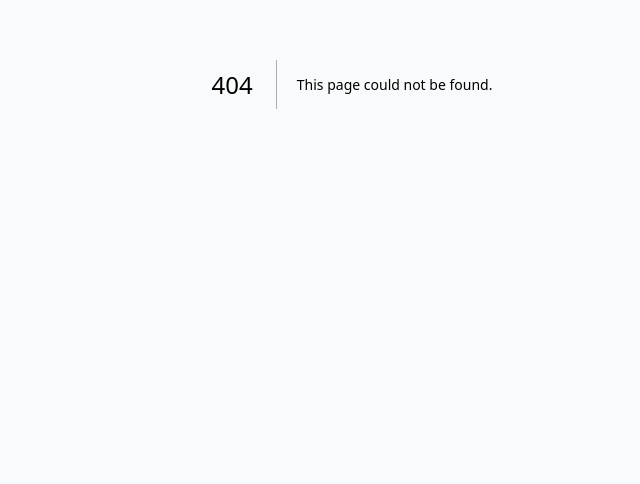
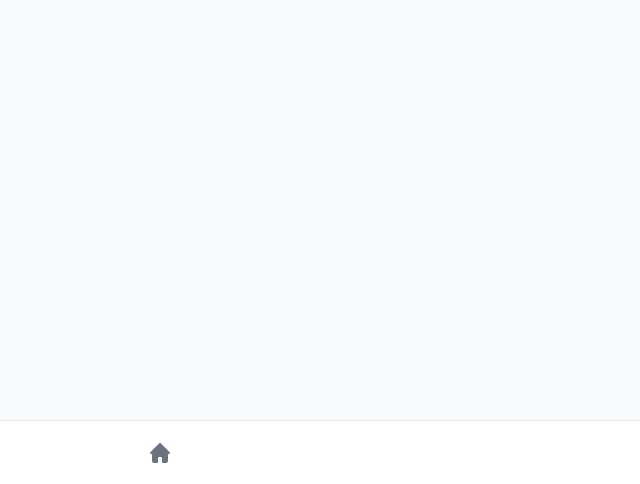
Before and after one commit to malthart/supertinyspace, a Next.js app: page /programming/menudrawer/menudrawer in a window 1280 px wide. Before the commit this address had no page. Shown: the part 316-800 px from the top of the page, without its empty margins (288-928 px from the left). Built offline with nearby package versions, Linux system fonts and the light colour scheme.

Commit message:
programming

```diff
--- a/package.json
+++ b/package.json
@@ -27,6 +27,6 @@
     "react-parallax-tilt": "^1.7.164",
     "tailwindcss": "3.3.2",
     "typescript": "5.1.3",
-    "vaul": "^0.1.1"
+    "vaul": "^0.1.2"
   }
 }
--- a/pages/programming/layering.tsx
+++ b/pages/programming/layering/layering.tsx
@@ -1,11 +1,11 @@
 import { Inter } from 'next/font/google'
-import Layering from '@/components/layering'
 import { motion, AnimatePresence } from 'framer-motion';
-import Bottomnav from '@/components/bottomnav';
+import Bottomnav from '@/pages/programming/layering/bottomnav';
+import Layers from '@/pages/programming/layering/layers';
 
 const inter = Inter({ subsets: ['latin'] })
 
-export default function Home() {
+export default function Layering() {
     return (
         <AnimatePresence>
             <motion.div
@@ -15,7 +15,7 @@ export default function Home() {
             >
                 <main className="min-h-screen scroll-smooth">
                     <Bottomnav />
-                    <Layering />
+                    <Layers />
                 </main >
             </motion.div>
         </AnimatePresence>
--- a/components/layering.tsx
+++ b/pages/programming/layering/layers.tsx
@@ -1,7 +1,7 @@
 import React from 'react';
 import { motion, AnimatePresence } from 'framer-motion';
 
-const Layering = () => {
+const Layers = () => {
     return (
         <div className="relative w-[100%]">
             <div className="relative h-[90vh] sm:h-[100vh] overflow-hidden transition-all duration-1000">
@@ -29,4 +29,4 @@ const Layering = () => {
     )
 };
 
-export default Layering;
+export default Layers;
--- /dev/null
+++ b/pages/programming/menudrawer/menudrawer.tsx
@@ -0,0 +1,37 @@
+"use client";
+
+import { Drawer } from "vaul";
+
+export default function MenuDrawer() {
+    return (
+        <Drawer.Root>
+
+            <div className="fixed bottom-0 left-0 w-full h-16 bg-white border-t border-gray-200 dark:bg-gray-700 dark:border-gray-600">
+                <div className="grid h-full max-w-lg grid-cols-4 mx-auto font-medium">
+                    <Drawer.Trigger asChild>
+                        <button type="button" className="inline-flex flex-col items-center justify-center px-5 hover:bg-gray-50 dark:hover:bg-gray-800 group">
+                            <svg className="w-5 h-5 text-gray-500 dark:text-gray-400 group-hover:text-blue-600 dark:group-hover:text-blue-500" aria-hidden="true" xmlns="http://www.w3.org/2000/svg" fill="currentColor" viewBox="0 0 20 20">
+                                <path d="m19.707 9.293-2-2-7-7a1 1 0 0 0-1.414 0l-7 7-2 2a1 1 0 0 0 1.414 1.414L2 10.414V18a2 2 0 0 0 2 2h3a1 1 0 0 0 1-1v-4a1 1 0 0 1 1-1h2a1 1 0 0 1 1 1v4a1 1 0 0 0 1 1h3a2 2 0 0 0 2-2v-7.586l.293.293a1 1 0 0 0 1.414-1.414Z" />
+                            </svg>
+                        </button>
+                    </Drawer.Trigger>
+                </div>
+            </div>
+            <Drawer.Portal>
+                <Drawer.Overlay className="fixed inset-0 bg-black/40 backdrop-blur-sm" />
+                <Drawer.Content className="bg-zinc-100 flex flex-col rounded-t-[10px] mt-24 fixed min-h-[250px] bottom-0 left-0 right-0">
+                    <div className="p-4 bg-white rounded-t-[4px] flex-1">
+                        <div className="max-w-md mx-auto">
+                            <Drawer.Title className="font-medium">
+                                New Thread
+                            </Drawer.Title>
+                            <p className="text-zinc-600 text-sm">
+                                ChatGPT 4
+                            </p>
+                        </div>
+                    </div>
+                </Drawer.Content>
+            </Drawer.Portal>
+        </Drawer.Root>
+    );
+}
```
Also changed, not shown: pages/index.tsx (+0 -53 lines), pages/programming/layering/bottomnav.tsx (renamed from components/bottomnav.tsx), pages/programming/layering/navbar.tsx (renamed from components/navbar.tsx), 1 other file (tests, documents, lock files or other folders).
